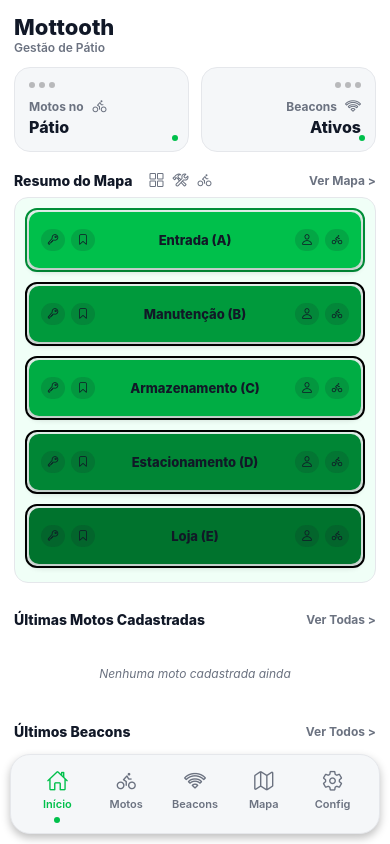
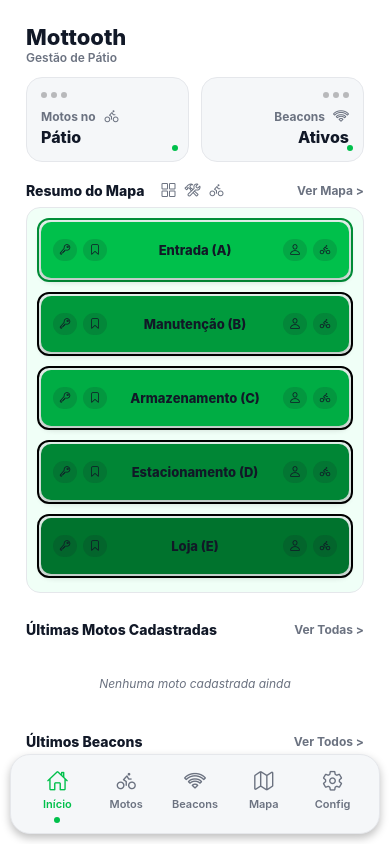
Before and after one commit to gusandrini/mth, a React Native app: screen /Home in a window 390 px wide. Built offline with nearby package versions, Linux system fonts and the light colour scheme.

Commit message:
feat: refactor screens to use AppLayout for consistent layout and safe area handling

```diff
--- a/App.tsx
+++ b/App.tsx
@@ -31,7 +31,7 @@ function Routes() {
 
 export default function App() {
   return (
-    <ThemeProvider>
+    <ThemeProvider >
       <Routes />
     </ThemeProvider>
   );
--- a/src/components/AppLayout.tsx
+++ b/src/components/AppLayout.tsx
@@ -1,19 +1,27 @@
-import React, { PropsWithChildren } from 'react';
-import { View, StyleSheet } from 'react-native';
-import Bar from '@/components/Bar';
-import { useTheme } from '@/context/Theme';
+import React from "react";
+import { View, StyleSheet } from "react-native";
+import { SafeAreaView, useSafeAreaInsets } from "react-native-safe-area-context";
+import Bar from "@/components/Bar";
+import { useTheme } from "@/context/Theme";
 
-export default function AppLayout({ children }: PropsWithChildren) {
+export default function AppLayout({ children }: { children: React.ReactNode }) {
   const { colors } = useTheme();
+  const insets = useSafeAreaInsets();
+
   return (
-    <View style={[styles.container, { backgroundColor: colors.background }]}>
-      <View style={styles.content}>{children}</View>
+    <SafeAreaView style={[styles.safeArea, { backgroundColor: colors.background }]}>
+      <View style={[styles.container, { marginTop: 10 }]}>
+        {children}
+      </View>
       <Bar />
-    </View>
+    </SafeAreaView>
   );
 }
 
 const styles = StyleSheet.create({
-  container: { flex: 1 },
-  content: { flex: 1 },
+  safeArea: { flex: 1 },
+  container: {
+    flex: 1,
+    paddingHorizontal: 12,
+  },
 });
--- a/src/screens/Config.tsx
+++ b/src/screens/Config.tsx
@@ -1,13 +1,14 @@
 import React from 'react';
 import { View, Text, StyleSheet, Switch, TouchableOpacity } from 'react-native';
 import { useTheme } from '@/context/Theme';
-import Bar from '@/components/Bar';
+import AppLayout from '@/components/AppLayout';
 
 export default function Config() {
   const { colors, isDark, toggleTheme } = useTheme();
   const s = getStyles(colors);
 
   return (
+    <AppLayout>
       <View style={s.container}>
         <Text style={s.title}>Configurações</Text>
 
@@ -28,8 +29,8 @@ export default function Config() {
 
 
         </View>
-      <Bar />
       </View>
+    </AppLayout>
   );
 }
 
--- a/src/screens/Home.tsx
+++ b/src/screens/Home.tsx
@@ -8,7 +8,7 @@ import {
 } from 'react-native';
 import { Ionicons } from '@expo/vector-icons';
 import { useNavigation, NavigationProp } from '@react-navigation/native';
-import Bar from '@/components/Bar';
+import AppLayout from '@/components/AppLayout';
 import { useTheme } from '@/context/Theme';
 
 type RootStack = Record<string, object | undefined>;
@@ -29,6 +29,7 @@ export default function Home() {
   ];
 
   return (
+    <AppLayout>
       <View style={s.screen}>
         <ScrollView contentContainerStyle={s.content}>
           {/* Header */}
@@ -85,10 +86,8 @@ export default function Home() {
 
           <View style={{ height: 16 }} />
         </ScrollView>
-
-      {/* Bottom bar fixa */}
-      <Bar />
       </View>
+    </AppLayout>
   );
 }
 
```
Lines whose indentation alone changed are shown as unchanged.
